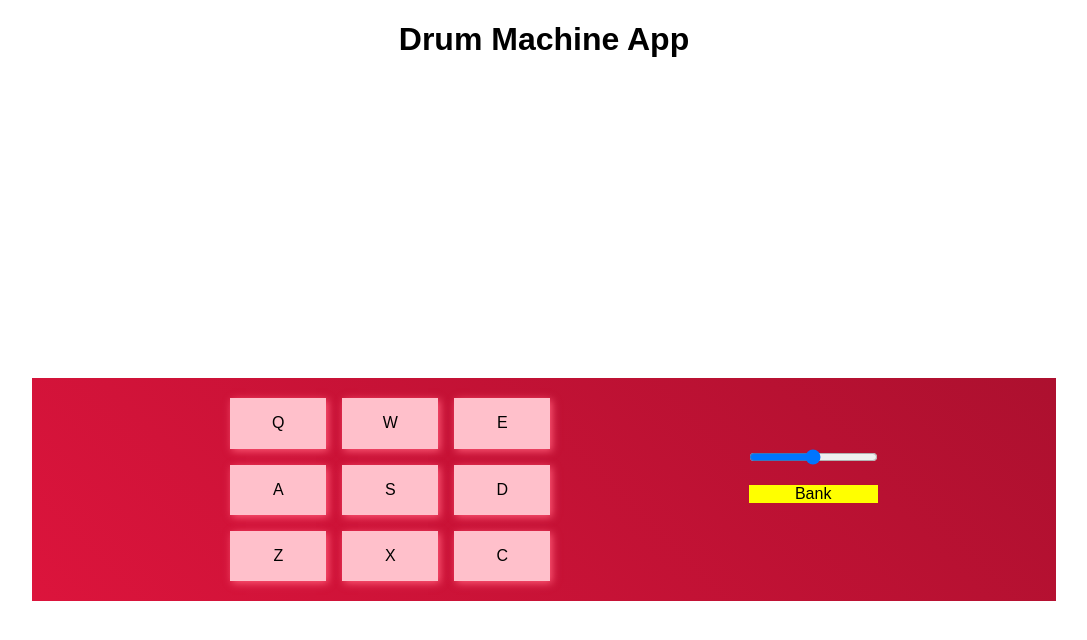
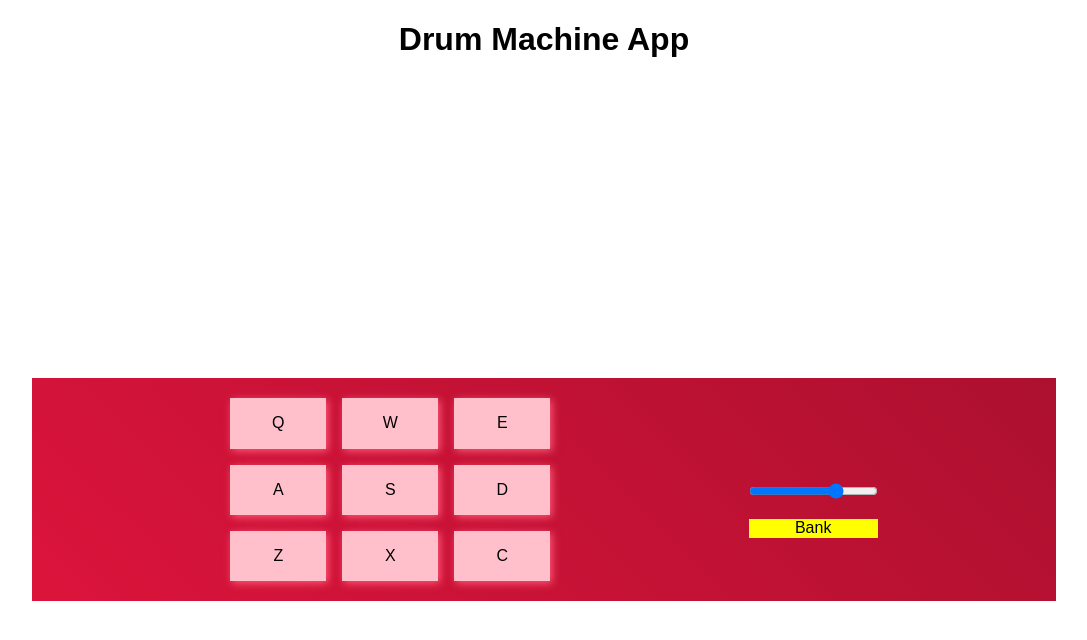
Before and after one commit to Auralcat/freecodecamp-projects, a React (Create React App) app in the folder drum-machine/: page / in a window 1280 px wide. Shown: the top 640 px of the page, without its empty margins (96-1183 px from the left). Built offline with nearby package versions, Linux system fonts and the light colour scheme.

Commit message:
Refactor volume slider, all working now

```diff
--- a/drum-machine/src/App.js
+++ b/drum-machine/src/App.js
@@ -16,8 +16,6 @@ class App extends React.Component {
     }
     this.displayClipName = this.displayClipName.bind(this);
     this.selectBank = this.selectBank.bind(this);
-    this.adjustVolume = this.adjustVolume.bind(this);
-    this.clearDisplay = this.clearDisplay.bind(this);
   }
 
   selectBank() {
@@ -40,31 +38,12 @@ class App extends React.Component {
     });
   }
 
-  adjustVolume(e) {
-    this.setState({
-      sliderVal: e.target.value,
-      display: "Volume: " + Math.round(e.target.value * 100)
-    });
-    setTimeout(() => this.clearDisplay(), 1000);
-  }
-
-  clearDisplay() {
-    this.setState({
-      display: String.fromCharCode(160)
-    });
-  }
-
   render() {
     const bankSlider = this.state.currentPadBank === bankOne ? {
       float: 'left'
     } : {
       float: 'right'
-    }; {
-      const clips = [].slice.call(document.getElementsByClassName('clip'));
-      clips.forEach(sound => {
-        sound.volume = this.state.sliderVal
-      });
-    }
+    };
     return (
       <div>
         <h1 style={{ textAlign: 'center' }}>Drum Machine App</h1>
--- a/drum-machine/src/components/VolumeSlider.jsx
+++ b/drum-machine/src/components/VolumeSlider.jsx
@@ -5,13 +5,37 @@ export class VolumeSlider extends React.Component {
   constructor(props) {
     super(props);
     this.state = {
-        sliderVal: 0.5
+        sliderVal: 0.7,
+        display: String.fromCharCode(160)
     }
+
+    this.adjustVolume = this.adjustVolume.bind(this);
+    this.clearDisplay = this.clearDisplay.bind(this);
+  }
+
+  adjustVolume(e) {
+    this.setState({
+      sliderVal: e.target.value,
+      display: "Volume: " + Math.round(e.target.value * 100)
+    });
+    setTimeout(() => this.clearDisplay(), 1000);
+  }
+
+  clearDisplay() {
+    this.setState({
+      display: String.fromCharCode(160)
+    });
   }
 
   render() {
+    const clips = [].slice.call(document.getElementsByClassName('clip'));
+    clips.forEach(sound => {
+        sound.volume = this.state.sliderVal
+    });
+
     return (
         <div className="volume-slider">
+            <p>{ this.state.display }</p>
             <input type="range"
                 min="0"
                 max="1"
```
